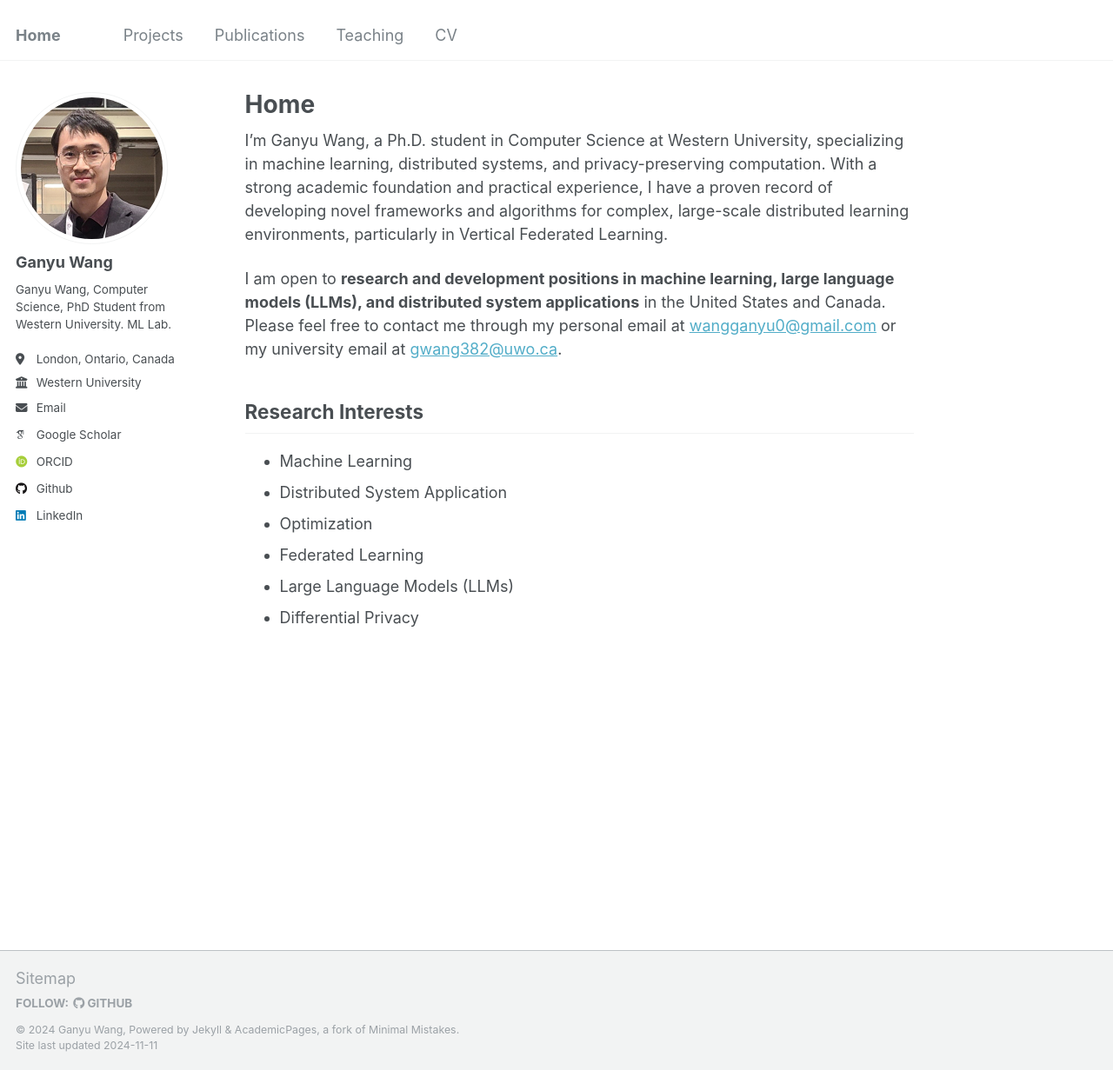
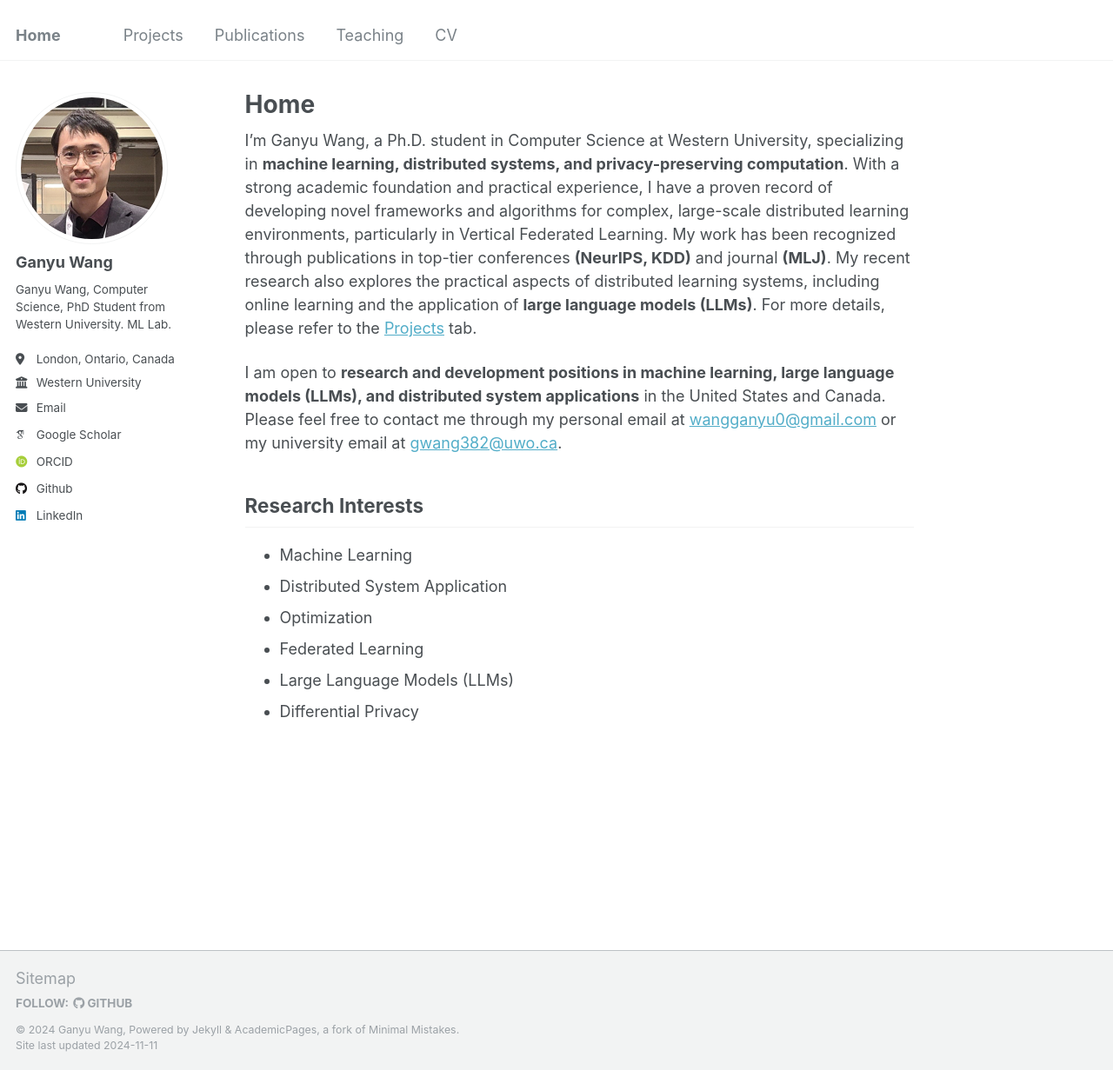
Before and after one commit to GanyuWang/GanyuWang.github.io, a Jekyll site: the page built from _pages/about.md, in a window 1280 px wide and 1231 px high. Shown: the whole window at 87% size. Built offline with Jekyll 4.4.1, drawn with Linux system fonts in a browser that asks for light colours; some web fonts are replaced.

Commit message:
Update the home page.

```diff
--- a/_pages/about.md
+++ b/_pages/about.md
@@ -7,7 +7,7 @@ redirect_from:
   - /about.html
 ---
 
-I’m Ganyu Wang, a Ph.D. student in Computer Science at Western University, specializing in machine learning, distributed systems, and privacy-preserving computation. With a strong academic foundation and practical experience, I have a proven record of developing novel frameworks and algorithms for complex, large-scale distributed learning environments, particularly in Vertical Federated Learning.
+I’m Ganyu Wang, a Ph.D. student in Computer Science at Western University, specializing in **machine learning, distributed systems, and privacy-preserving computation**. With a strong academic foundation and practical experience, I have a proven record of developing novel frameworks and algorithms for complex, large-scale distributed learning environments, particularly in Vertical Federated Learning. My work has been recognized through publications in top-tier conferences **(NeurIPS, KDD)** and journal **(MLJ)**. My recent research also explores the practical aspects of distributed learning systems, including online learning and the application of **large language models (LLMs)**. For more details, please refer to the [Projects](https://ganyuwang.github.io/projects/) tab.
 
 
 I am open to **research and development positions in machine learning, large language models (LLMs), and distributed system applications** in the United States and Canada. Please feel free to contact me through my personal email at [wangganyu0@gmail.com](mailto:wangganyu0@gmail.com) or my university email at [gwang382@uwo.ca](mailto:gwang382@uwo.ca).
```
Also changed, not shown: _pages/Projects.md (+1 -1 lines).
